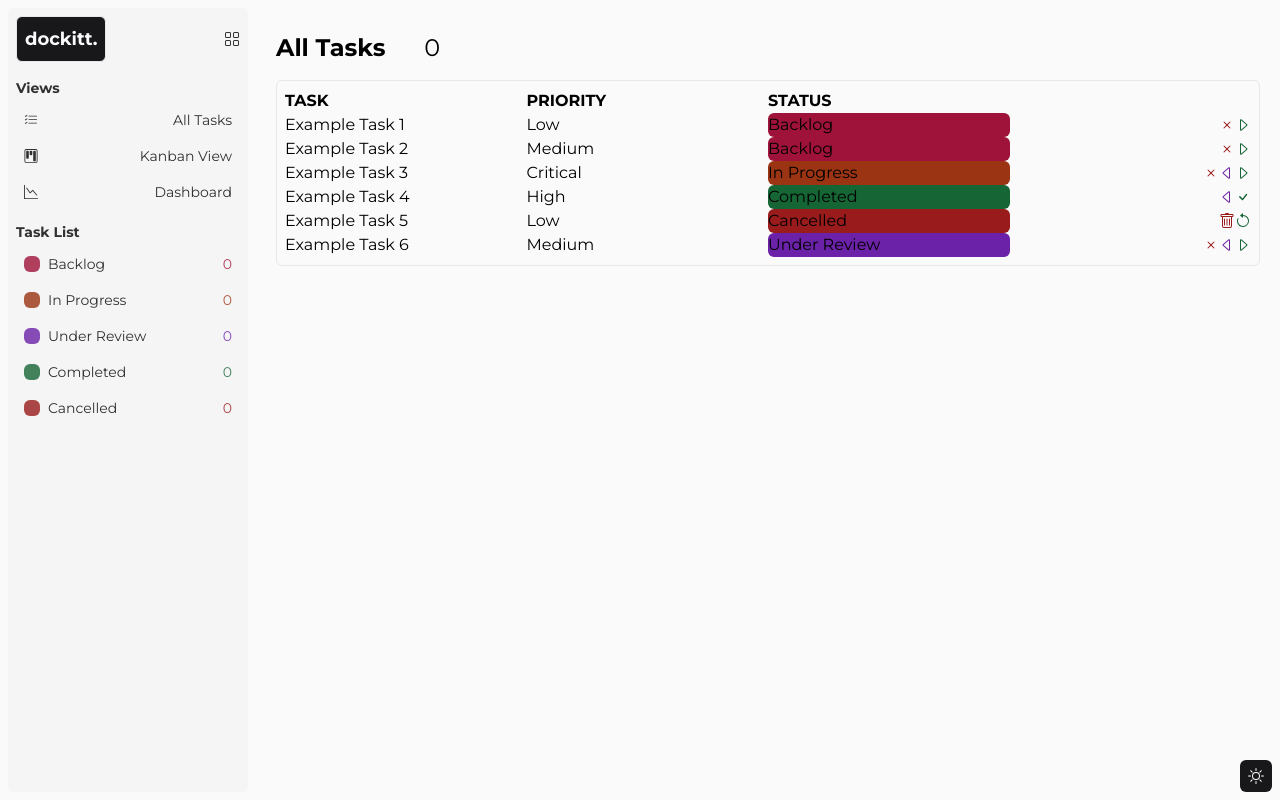
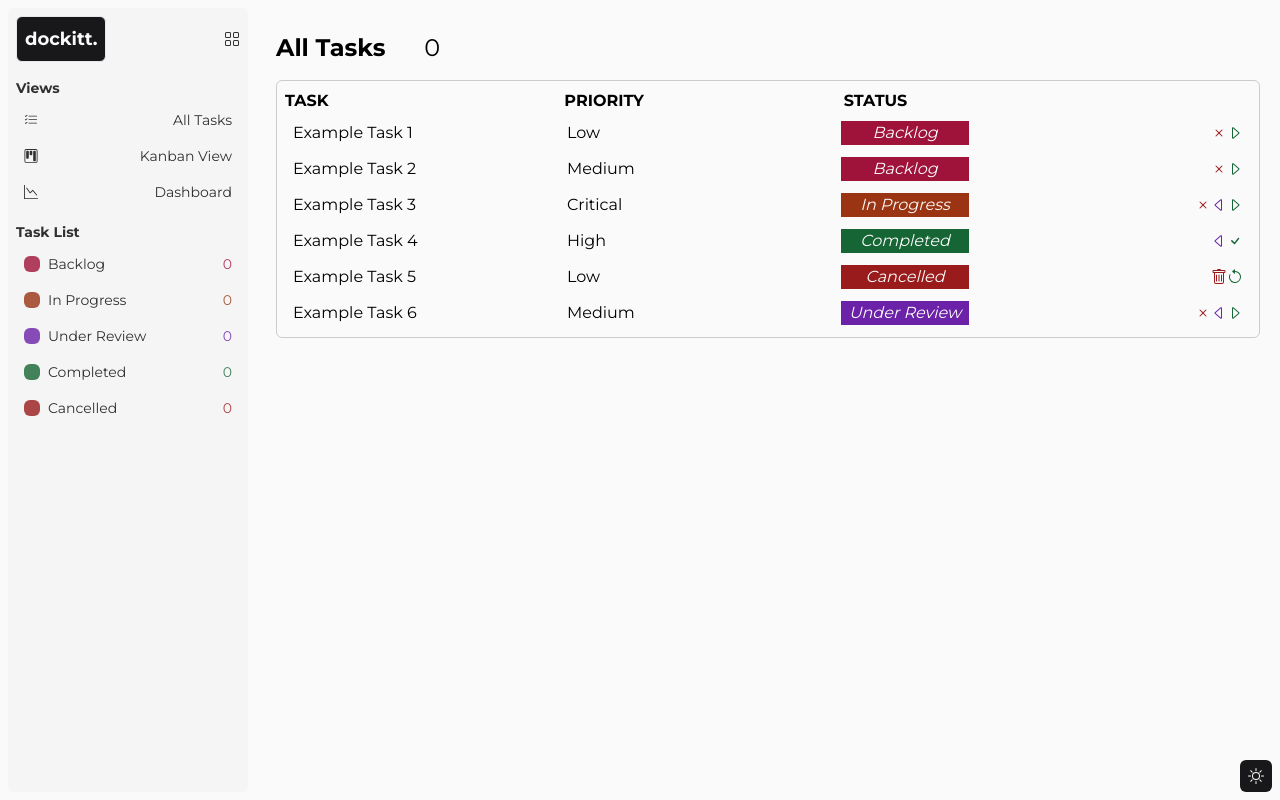
Before and after one commit to williamalowe/next-dockitt, a Next.js app: page / in a window 1280 px wide. Built offline with nearby package versions, Linux system fonts and the light colour scheme.

Commit message:
styles: adjust task-list component styles

```diff
--- a/src/components/task-list.tsx
+++ b/src/components/task-list.tsx
@@ -4,15 +4,15 @@ import TaskUpdateButtons from "./task-update-btns";
 
 export default function TaskList() {
   return (
-    <div className="flex flex-col border w-full rounded-md p-2">
+    <div className="flex flex-col border border-zinc-900/20 w-full rounded-md p-2 gap-y-1 dark:border-zinc-50/20">
       <div className="flex">
         <div className="flex-1 uppercase font-bold">Task</div>
         <div className="flex-1 uppercase font-bold">Priority</div>
-        <div className="flex-1 uppercase font-bold">Status</div>
+        <div className="w-32 uppercase font-bold">Status</div>
         <div className="flex-1"></div>
       </div>
       {exampleTasks.map((task) => (
-        <div key={task.id} className="flex">
+        <div key={task.id} className="flex hover:bg-zinc-200 px-2 py-1 rounded-md dark:hover:bg-zinc-800 transition">
           <div className="flex-1 capitalize">{task.task}</div>
           <div className="flex-1 capitalize">{task.priority}</div>
           <div
@@ -26,7 +26,7 @@ export default function TaskList() {
                 : task.status === "completed"
                 ? "bg-green-800"
                 : "bg-red-800"
-            } flex-1 capitalize rounded-md`}
+            } w-32 capitalize text-center text-zinc-50 italic`}
           >
             {task.status}
           </div>
```
